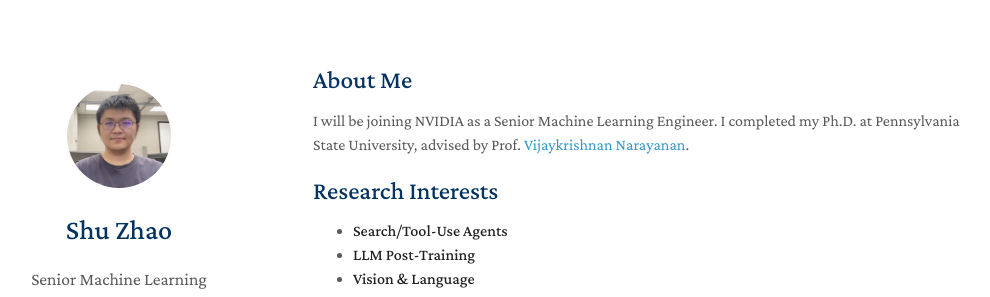
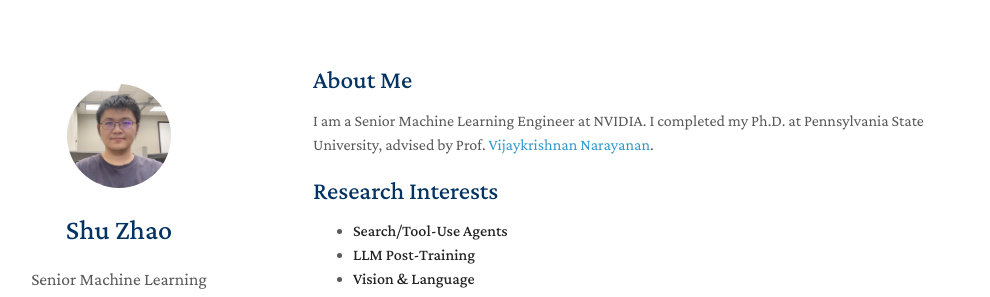
Before and after one commit to Tree-Shu-Zhao/Tree-Shu-Zhao.github.io, a Jekyll site: the page built from index.md, in a window 1280 px wide and 900 px high. Shown: the top 297 px of the window, without its empty margins (157-1147 px from the left). Built offline with Jekyll 4.4.1, drawn with Linux system fonts in a browser that asks for light colours; nearby versions of some CDN libraries; a style sheet for code colours, icons or effects is not loaded; our own code applies the rules of GitHub Pages for plain Markdown files.

Commit message:
Update index.md

```diff
--- a/index.md
+++ b/index.md
@@ -4,7 +4,7 @@ layout: homepage
 
 ## About Me
 
-I will be joining NVIDIA as a Senior Machine Learning Engineer. I completed my Ph.D. at Pennsylvania State University, advised by Prof. [Vijaykrishnan Narayanan](https://sites.psu.edu/vijaykrishnannarayanan/).
+I am a Senior Machine Learning Engineer at NVIDIA. I completed my Ph.D. at Pennsylvania State University, advised by Prof. [Vijaykrishnan Narayanan](https://sites.psu.edu/vijaykrishnannarayanan/).
 
 ## Research Interests
 - **Search/Tool-Use Agents**
```
